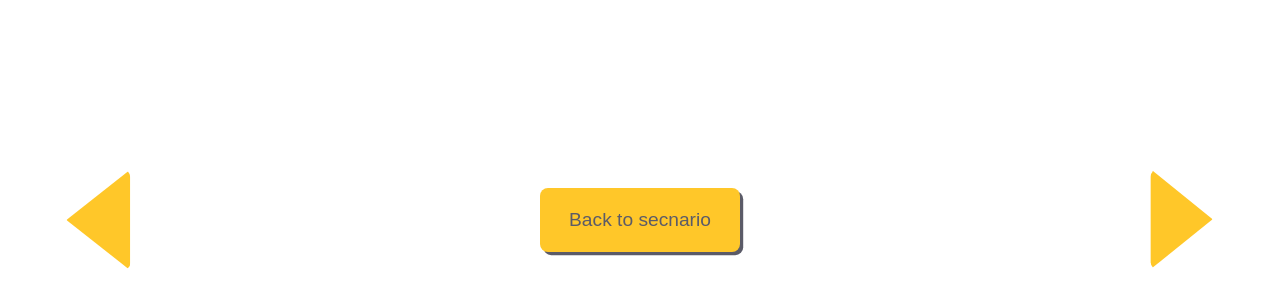
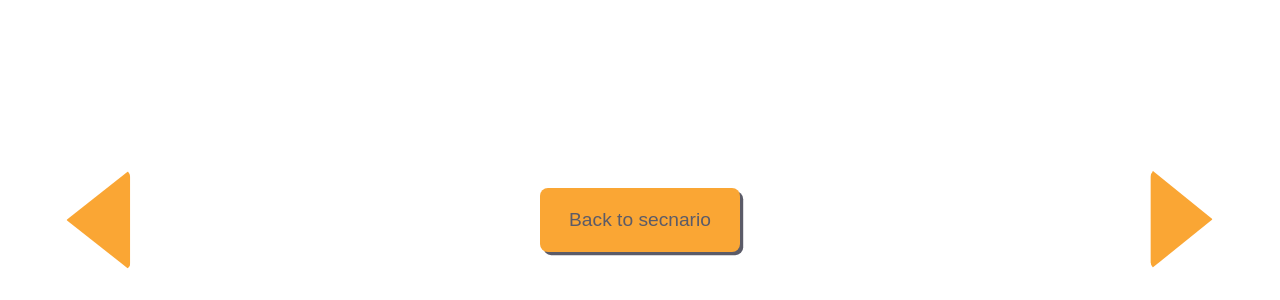
Before and after one commit to founders-programme-2/commons, a React (Create React App) app in the folder client/: page /footer in a window 1280 px wide. Shown: the part 500-800 px from the top of the page. Built offline with nearby package versions, Linux system fonts and the light colour scheme.

Commit message:
add line to split the content and footer

```diff
--- a/client/src/Component/Common/Footer/Footer.style.js
+++ b/client/src/Component/Common/Footer/Footer.style.js
@@ -11,7 +11,7 @@ export const NextButton = styled.button`
   height: 4rem;
   width: 6.3rem;
   clip-path: polygon(50% 0%, 0% 100%, 100% 100%);
-  background: #ffc729;
+  background: #faa634;
   transform: rotate(270deg);
   font-size: 1rem;
   left: 14.6rem;
@@ -24,7 +24,7 @@ export const PreviousButton = styled.button`
   height: 3.9rem;
   width: 6.3rem;
   clip-path: polygon(50% 0%, 0% 100%, 100% 100%);
-  background: #ffc729;
+  background: #faa634;
   transform: rotate(90deg);
   font-size: 1rem;
   border: none;
@@ -32,7 +32,7 @@ export const PreviousButton = styled.button`
 `;
 
 export const BackToSecnario = styled.button`
-  background: #ffc729;
+  background: #faa634;
   height: 4rem;
   width: 12.5rem;
   border: none;
@@ -42,3 +42,9 @@ export const BackToSecnario = styled.button`
   color: #5b5b68;
   box-shadow: 0.2rem 0.2rem #5b5b68;
 `;
+
+export const Line = styled.div`
+  /* margin-bottom: 40.5rem; */
+  border: 0.3rem solid #faa634;
+  border-radius: 1rem;
+`;
--- a/client/src/Component/Common/Footer/index.js
+++ b/client/src/Component/Common/Footer/index.js
@@ -4,6 +4,7 @@ import {
   NextButton,
   PreviousButton,
   BackToSecnario,
+  Line,
 } from './Footer.style';
 
 class Footer extends Component {
@@ -11,11 +12,14 @@ class Footer extends Component {
 
   render() {
     return (
-      <Buttons>
-        <NextButton type="button" />
-        <BackToSecnario>Back to secnario</BackToSecnario>
-        <PreviousButton type="button" />
-      </Buttons>
+      <React.Fragment>
+        <Buttons>
+        {/* <Line /> */}
+          <NextButton type="button" />
+          <BackToSecnario>Back to secnario</BackToSecnario>
+          <PreviousButton type="button" />
+        </Buttons>
+      </React.Fragment>
     );
   }
 }
```
